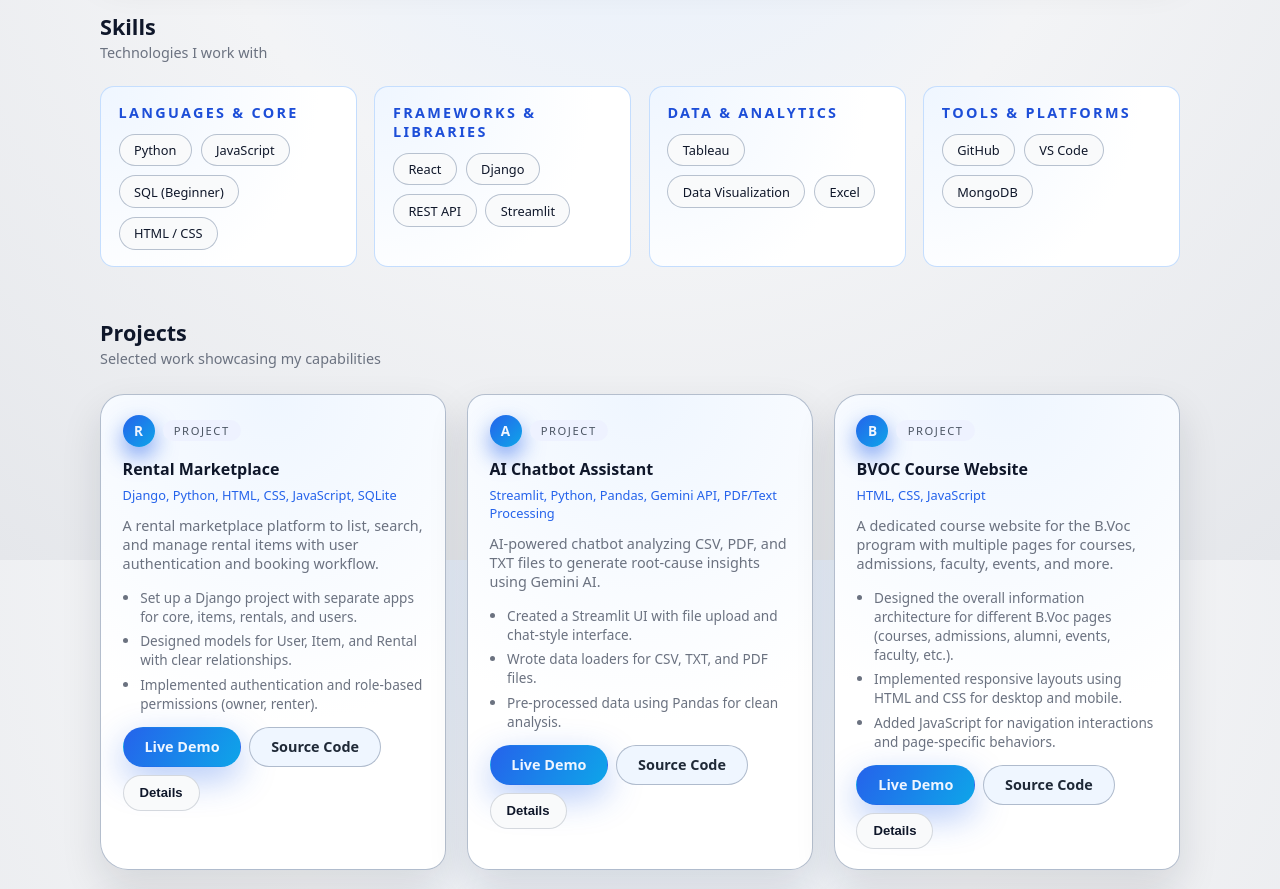
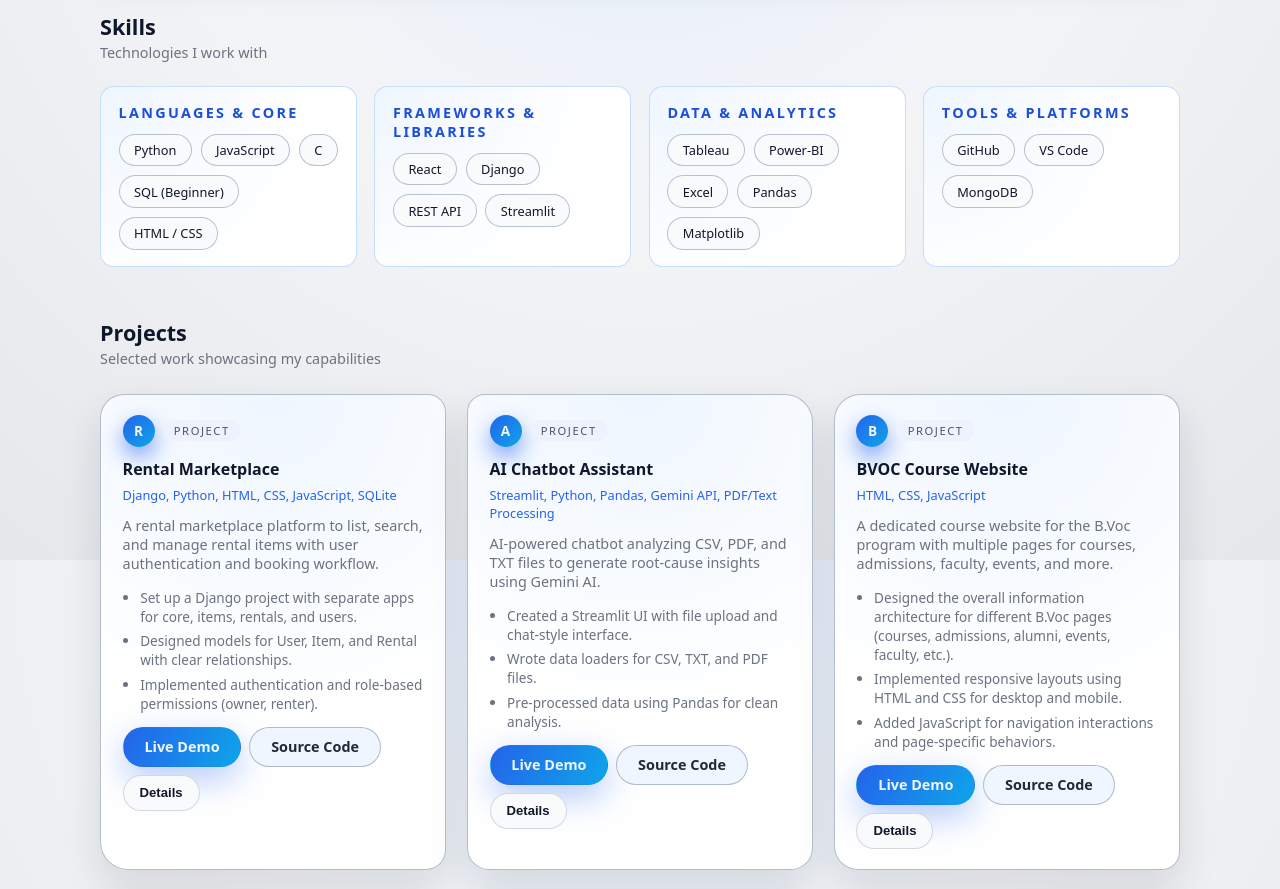
Before and after one commit to VinitSuvarna/Vinit-Portfolio, a React (Create React App) app: page / in a window 1280 px wide. Shown: the part 1040-1929 px from the top of the page. Built offline with nearby package versions, Linux system fonts and the light colour scheme.

Commit message:
Some update

```diff
--- a/src/App.js
+++ b/src/App.js
@@ -203,7 +203,7 @@ const projects = [
 const skillGroups = [
   {
     category: "Languages & Core",
-    items: ["Python", "JavaScript", "SQL (Beginner)", "HTML / CSS"]
+    items: ["Python", "JavaScript", "C", "SQL (Beginner)", "HTML / CSS"]
   },
   {
     category: "Frameworks & Libraries",
@@ -211,7 +211,7 @@ const skillGroups = [
   },
   {
     category: "Data & Analytics",
-    items: ["Tableau", "Data Visualization", "Excel"]
+    items: ["Tableau", "Power-BI", "Excel", "Pandas", "Matplotlib"]
   },
   {
     category: "Tools & Platforms",
```
